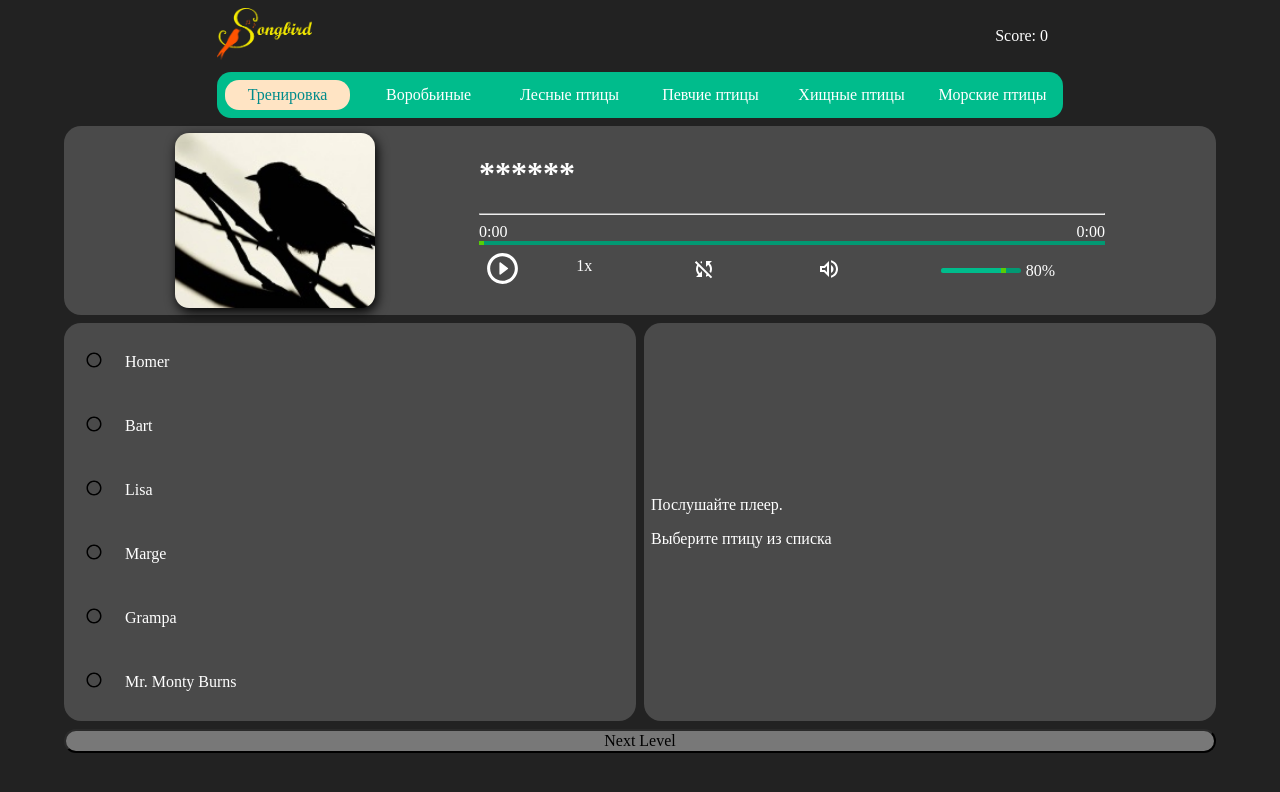
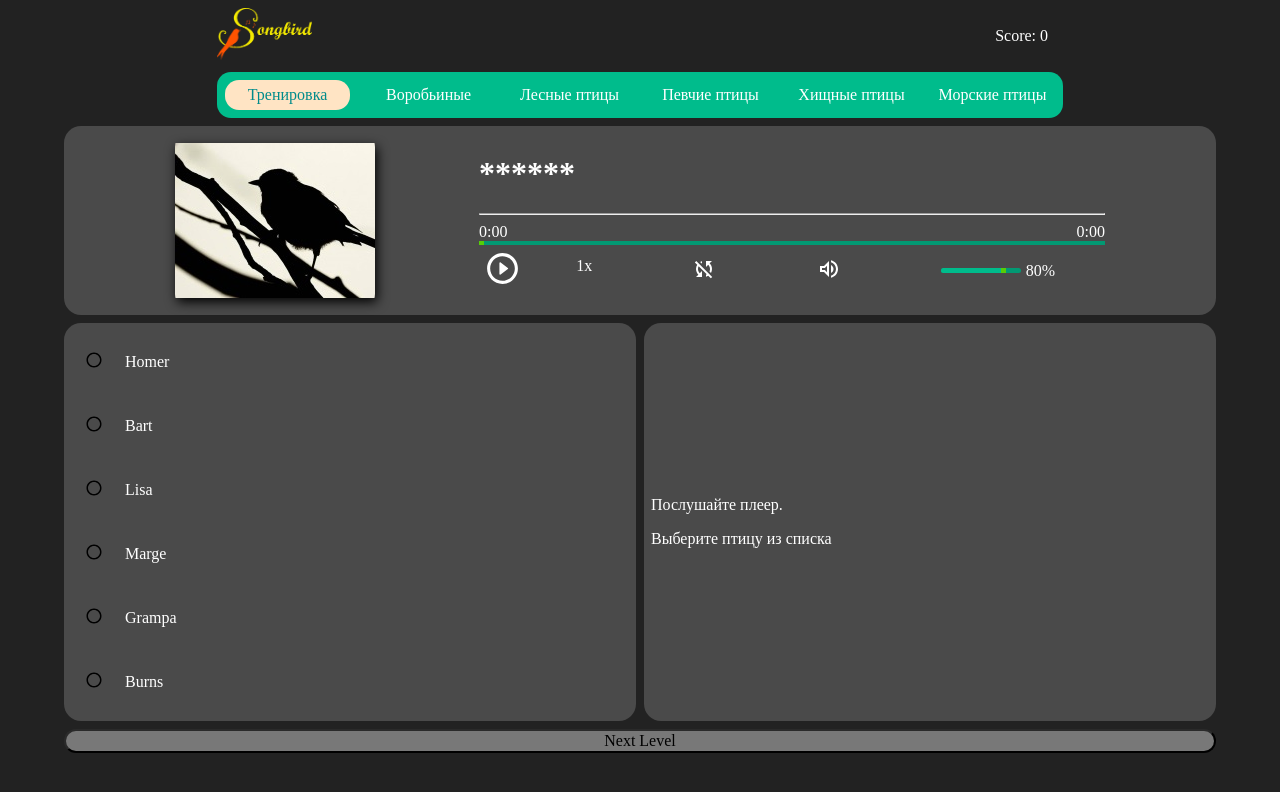
Before and after one commit to YaroslavBIG/songbird, a React (Create React App) app: page /train in a window 1280 px wide. Shown: the top 792 px of the page. Built offline with nearby package versions, Linux system fonts and the light colour scheme.

Commit message:
fix: img; data

```diff
--- a/src/data/cartoons.js
+++ b/src/data/cartoons.js
@@ -97,7 +97,7 @@ export const cartoonsData = [
     },
     {
       id: 6,
-      name: 'Mr. Monty Burns',
+      name: 'Burns',
       species: 'Charles Montgomery Burns',
       description: `
       Identity: Money-grabbing billionaire owner of the Springfield Nuclear Power Plant.
@@ -183,7 +183,7 @@ export const cartoonsData = [
     },
     {
       id: 6,
-      name: 'Mr. Mackey',
+      name: 'Mackey',
       species: 'Mr. Mackey, Junior',
       description: `
       the counselor at South Park Elementary,
@@ -241,7 +241,7 @@ export const cartoonsData = [
     },
     {
       id: 4,
-      name: 'Professor Farnsworth',
+      name: 'Farnsworth',
       species: 'Hubert J. Farnsworth',
       description: `
       Professor Hubert Farnsworth is the oldest living member of The Academy of Professors.
@@ -256,7 +256,7 @@ export const cartoonsData = [
     },
     {
       id: 5,
-      name: 'Amy Wong',
+      name: 'Amy',
       species: 'Amy Kroker (née Wong)',
       description: `
       Amy Wong is a young Mars University student interning at Planet Express.
@@ -273,7 +273,7 @@ export const cartoonsData = [
     },
     {
       id: 6,
-      name: 'Dr. Zoidberg',
+      name: 'Zoidberg',
       species: 'Dr. John A. Zoidberg',
       description: `
       Dr Zoidberg left his home planet to become a rich doctor but instead he became the Planet Express staff doctor.
@@ -363,7 +363,7 @@ export const cartoonsData = [
     },
     {
       id: 6,
-      name: 'Mr. Meeseeks',
+      name: 'Meeseeks',
       species: 'Mr. Meeseeks',
       description: `
       Meeseeks are creatures who are created to serve a singular purpose for which they will go to any length to fulfill.
--- a/src/scss/_extension.scss
+++ b/src/scss/_extension.scss
@@ -36,6 +36,6 @@
   width: 200px;
   height: 175px;
   border-radius: 14px;
-  object-fit: cover;
+  object-fit: contain;
   filter: drop-shadow(2px 4px 6px black);
 }
```
